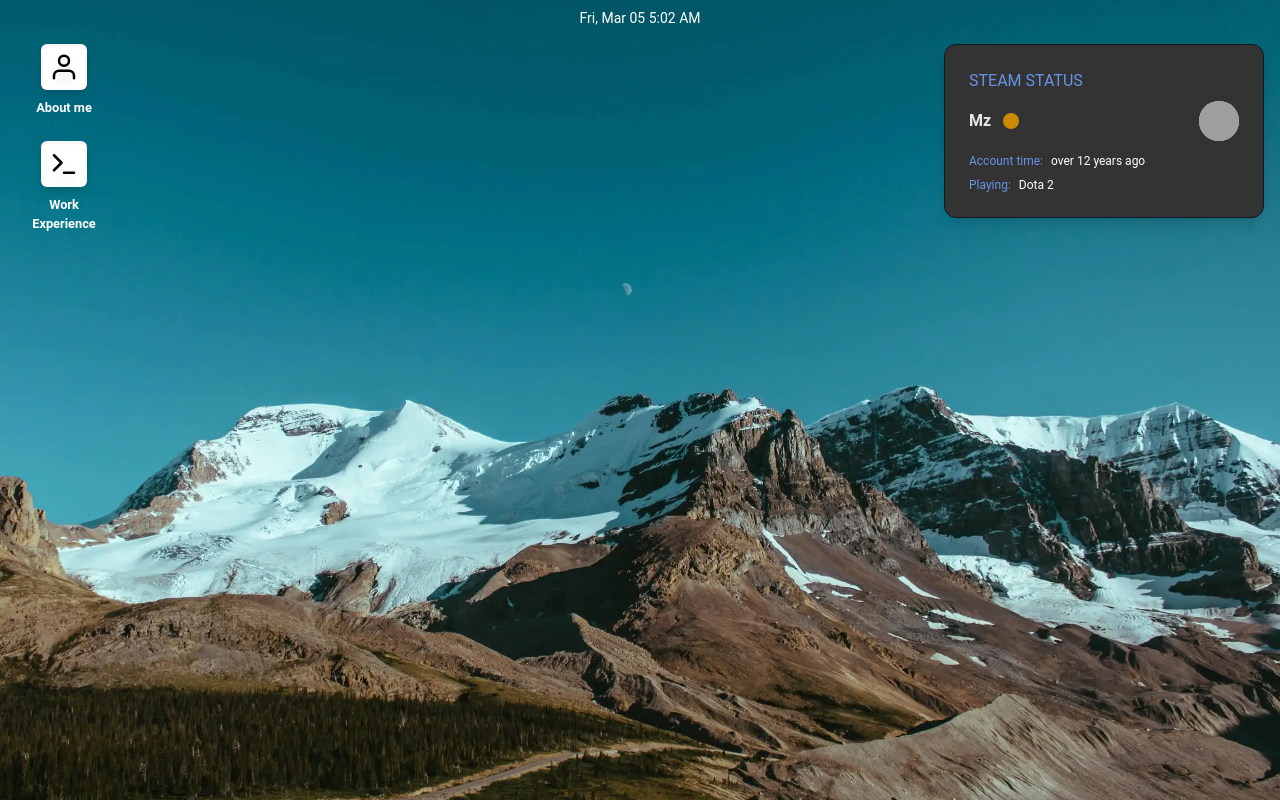
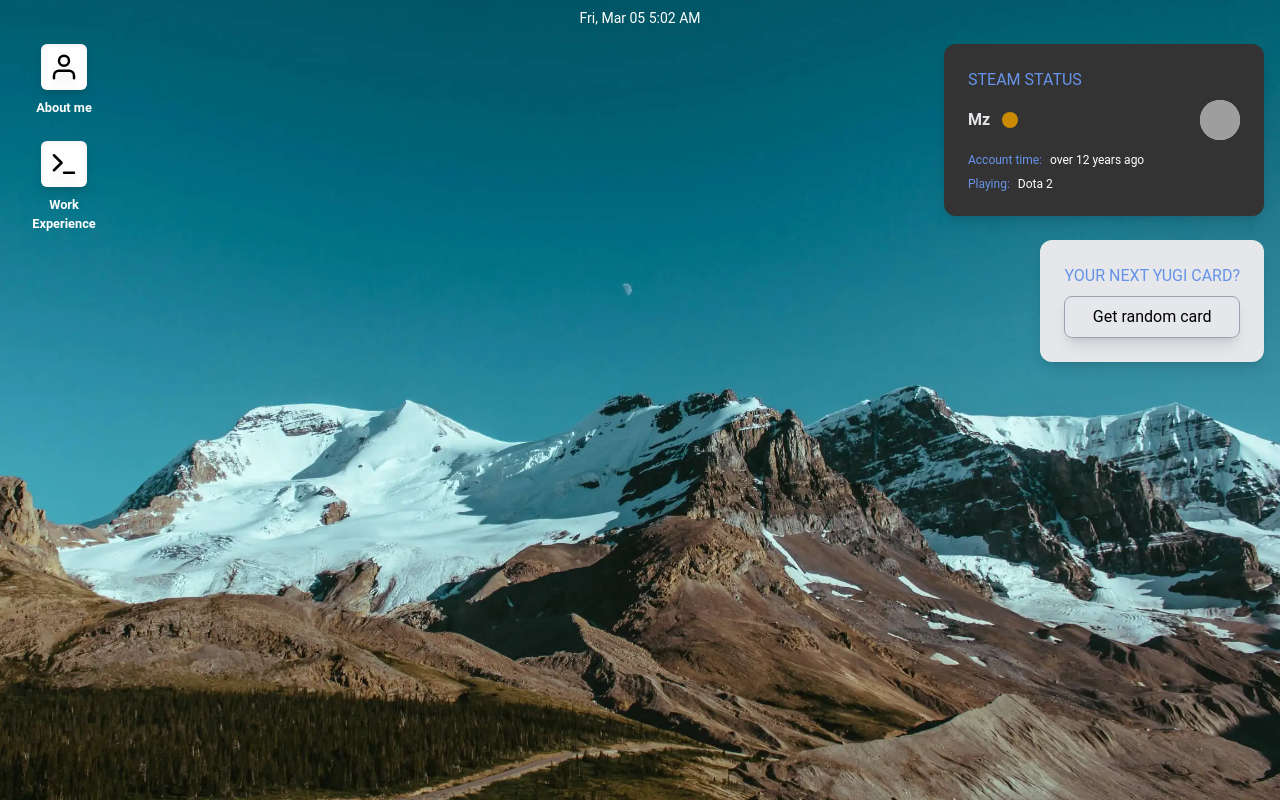
Before and after one commit to maitzeth/maitzeth, a React (Vite) app: page / in a window 1280 px wide. Built offline with nearby package versions, Linux system fonts and the light colour scheme; grey boxes are pictures that could not be loaded; a small style sheet from the web is missing.

Commit message:
Adding more widgets

```diff
--- a/package.json
+++ b/package.json
@@ -10,6 +10,9 @@
   },
   "dependencies": {
     "@react-libraries/virtual-window": "^1.0.8",
+    "@tanstack/react-query": "^4.12.0",
+    "@types/axios": "^0.14.0",
+    "axios": "^1.1.3",
     "classnames": "^2.3.2",
     "date-fns": "^2.29.3",
     "framer-motion": "^7.4.0",
@@ -19,8 +22,7 @@
     "react-draggable": "^4.4.5",
     "react-icons": "^4.4.0",
     "react-spring": "^9.5.5",
-    "react-use": "^17.4.0",
-    "react-xml-parser": "^1.1.8"
+    "react-use": "^17.4.0"
   },
   "devDependencies": {
     "@types/react": "^18.0.17",
--- a/src/App.tsx
+++ b/src/App.tsx
@@ -4,8 +4,10 @@ import { useAtom } from 'jotai';
 import { WINDOWS } from './types';
 import About from './components/Windows/About';
 import Portfolio from './components/Windows/Portfolio';
+import { QueryClient, QueryClientProvider } from '@tanstack/react-query'
 
 const App = () => {
+  const queryClient = new QueryClient();
   const [selectedWindow] = useAtom(openedWindow);
 
   const availableWindows = {
@@ -14,11 +16,13 @@ const App = () => {
   };
 
   return (
-    <main id="app" className="bg-app min-h-screen bg-center bg-no-repeat bg-cover overflow-y-hidden">
-      <Layout>
-        {selectedWindow && availableWindows[selectedWindow]}
-      </Layout>
-    </main>
+    <QueryClientProvider client={queryClient}>
+      <main id="app" className="bg-app min-h-screen bg-center bg-no-repeat bg-cover overflow-y-hidden">
+        <Layout>
+          {selectedWindow && availableWindows[selectedWindow]}
+        </Layout>
+      </main>
+    </QueryClientProvider>
   );
 };
 
--- /dev/null
+++ b/src/api/index.ts
@@ -0,0 +1,20 @@
+import axios from 'axios';
+import { useQuery } from '@tanstack/react-query';
+
+export const getWeather = () => {
+  return useQuery(["posts"], async () => {
+    const { data } = await axios.get(
+      "https://goweather.herokuapp.com/weather/argentina"
+    );
+    return data;
+  });
+}
+
+export const getYuGiCard = () => {
+  return useQuery(["yugioh"], async () => {
+    const { data } = await axios.get("https://db.ygoprodeck.com/api/v7/randomcard.php");
+    return data;
+  }, {
+    enabled: false,
+  });
+}
--- a/src/components/Desktop.tsx
+++ b/src/components/Desktop.tsx
@@ -8,9 +8,10 @@ import { Box } from './UI';
 import Icon from './Icon';
 import Widget from './Widget';
 import Steam from './Widgets/Steam';
+import YuGiOhCard from './Widgets/YuGiOhCard';
 
 const Desktop = () => {
-  const [, setWindow] = useAtom(openedWindow);
+  const { 1: setWindow } = useAtom(openedWindow);
 
   const handleOpenWindow = (windowToOpen: WINDOWS) => {
     setWindow(windowToOpen);
@@ -30,7 +31,7 @@ const Desktop = () => {
   ];
 
   return (
-    <Box display={{ mobile: 'flex' }} position={{ mobile: 'absolute' }} className="top-11 w-full">
+    <Box display={{ mobile: 'block', desktop: 'flex' }} position={{ mobile: 'absolute' }} className="top-11 w-full">
       <Box component="section" paddingX={{ mobile: 'medium' }} display={{ mobile: 'flex' }} gap={{ mobile: 'large' }} className="flex-col flex-1">
         {icons.map((icon, index) => (
           <div key={`icon-${index}`} className="w-24 text-center">
@@ -38,9 +39,20 @@ const Desktop = () => {
           </div>
         ))}
       </Box>
-      <Box component="section" paddingX={{ mobile: 'medium' }} display={{ mobile: 'flex' }} gap={{ mobile: 'large' }} alignItems={{ mobile: 'right' }} className="flex-col flex-1">
+      <Box
+        component="section"
+        paddingX={{ mobile: 'medium' }}
+        display={{ mobile: 'flex' }}
+        gap={{ mobile: 'large' }}
+        alignItems={{ mobile: 'start', desktop: 'right' }}
+        className="flex-col flex-1"
+        marginTop={{ mobile: 'large', desktop: 'none' }}
+      >
         <Widget title="Steam Status">
           <Steam />
+        </Widget>
+        <Widget title="Your next yugi card?" size="sm" theme="light">
+          <YuGiOhCard />
         </Widget>
       </Box>
     </Box>
--- a/src/components/Widget.tsx
+++ b/src/components/Widget.tsx
@@ -1,18 +1,20 @@
 import React from 'react';
 import { Box, Paragraph, Stack } from './UI';
-import { THEME } from '../types';
 import classNames from 'classnames';
 
 type Props = {
   children: React.ReactNode;
   title: string,
-  theme?: THEME;
+  theme?: 'light' | 'dark';
   size?: 'sm' | 'md' | 'lg';
 };
 
-const Widget = ({ children, title = 'Widget Title', size = 'md' }: Props) => {
-  const widgetClassnames = classNames('rounded-xl shadow-lg hover:shadow-xl p-6 border border-gray-900 bg-black transition duration-150', {
+const Widget = ({ children, title = 'Widget Title', size = 'md', theme = 'dark' }: Props) => {
+  const widgetClassnames = classNames('rounded-xl shadow-lg hover:shadow-xl p-6 transition duration-150', {
+    'w-96': size === 'lg',
     'w-80': size === 'md',
+    'bg-black': theme === 'dark',
+    'bg-gray-200': theme === 'light',
   });
 
   return (
--- /dev/null
+++ b/src/components/Widgets/YuGiOhCard.tsx
@@ -0,0 +1,28 @@
+import React from 'react';
+import { getYuGiCard } from '../../api';
+import { Stack } from '../UI';
+
+const YuGiOhCard = () => {
+  const { status, data, refetch } = getYuGiCard();
+
+  const renderContent = () => {
+    if (data && status === 'success') {
+      return <img src={data.card_images[0]?.image_url} alt={data.name} className="max-w-full h-auto w-40 lg:w-60" />
+    }
+  }
+
+  return (
+    <Stack direction={{ mobile: 'vertical', desktop: 'vertical' }} space={{ mobile: 2, desktop: 2 }}>
+      {renderContent()}
+      <button
+        type="button"
+        onClick={() => refetch()}
+        className="border border-gray-400 py-2 w-full rounded-lg hover:text-white hover:bg-black-light shadow-lg transition duration-200"
+      >
+        Get random card
+      </button>
+    </Stack>
+  )
+}
+
+export default YuGiOhCard
```
Also changed, not shown: 1 other file (tests, documents, lock files or other folders).
